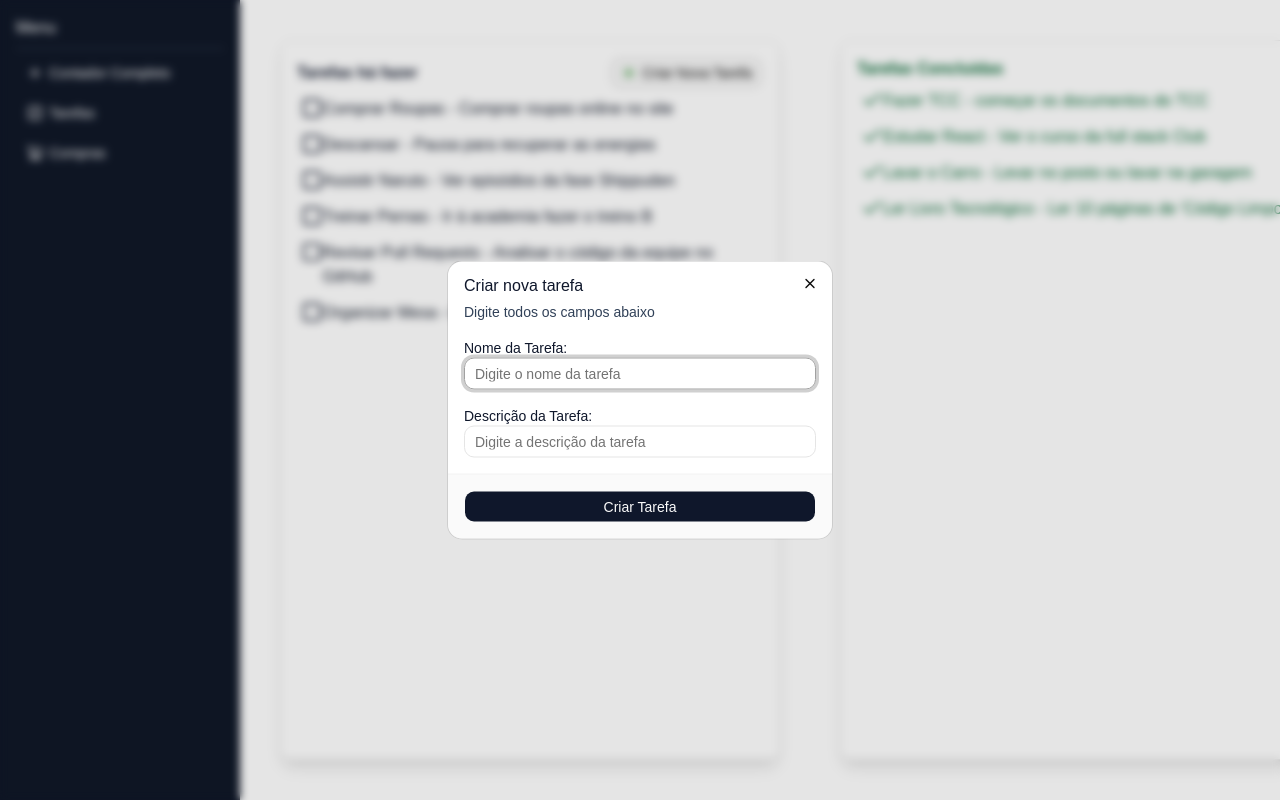
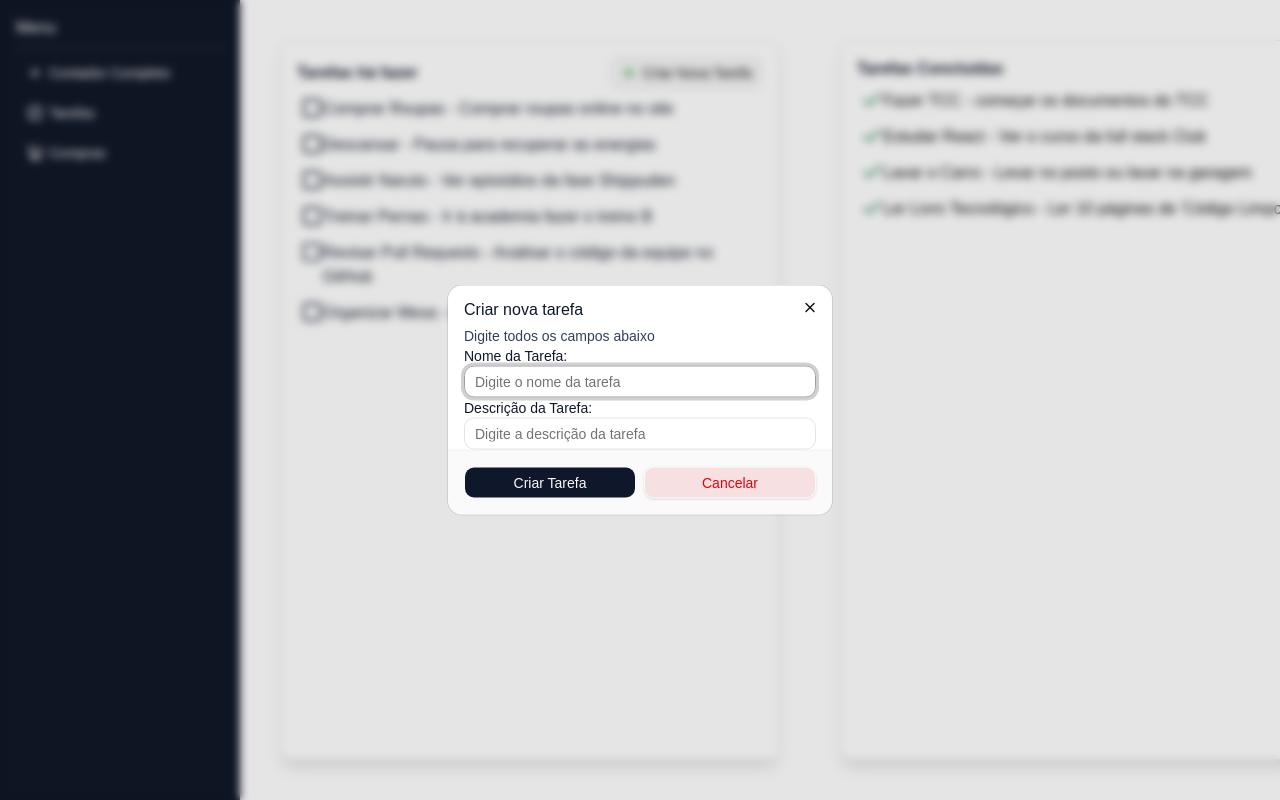
Before and after one commit to Fabiolandin/Aplicando-conceitos-de-react, a React (Vite) app: page /tarefas in a window 1280 px wide. Both pictures are taken after a click on the button "Criar Nova Tarefa". Shown: the top 800 px of the page. Built offline with nearby package versions, Linux system fonts and the light colour scheme.

Commit message:
feat:adicionando lógica para criação de tarefas no dialog

```diff
--- a/src/components/DialogTarefas.jsx
+++ b/src/components/DialogTarefas.jsx
@@ -2,46 +2,82 @@
 import { Dialog, DialogContent, DialogDescription, DialogFooter, DialogHeader, DialogTitle, DialogTrigger } from "@/components/ui/dialog";
 import { Input } from "@/components/ui/input";
 import { PlusIcon } from "lucide-react";
-import { toast } from "sonner";
-const DialogTarefas = () => {
-        const formSubmit = () => {
-        console.log('Tarefa Salva')
-        toast.success('Tarefa Criada com sucesso!')
+import { useState } from "react";
+
+const DialogTarefas = ({dados, setDados}) => {
+
+    const [tituloTarefa, settituloTarefa] = useState('')
+    const [descricaoTarefa, setdescricaoTarefa] = useState('')
+
+    const handleSubmit = (e) => {
+        //PREVINI QUE O FORMULARIO RECARREGUE A PAGINA
+        e.preventDefault();
+
+        //FUNCÃO PARA CRIA NOVA TAREFA
+        const novatarefa = {
+        id: Date.now(),
+        nome: tituloTarefa,
+        status: "Em aberto",
+        descricao: descricaoTarefa
         }
 
-    return(
+        setDados([...dados, novatarefa])
+        console.log(novatarefa)
+        console.log(dados)
+}
+
+
+return (
     <div>
         <Dialog>
-                        <DialogTrigger  asChild>
+
+            <DialogTrigger asChild>
                 <Button variant="outline" className="text-green-600">
-                                <PlusIcon color="green"/>
+                    <PlusIcon color="green" />
                     Criar Nova Tarefa</Button>
             </DialogTrigger>
             <DialogContent>
+                <form onSubmit={handleSubmit}>
                     <DialogHeader>
                         <DialogTitle className="text-slate-900">Criar nova tarefa</DialogTitle>
                         <DialogDescription className="text-slate-700">Digite todos os campos abaixo</DialogDescription>
                     </DialogHeader>
                     <div>
                         <h1 className="text-slate-900">Nome da Tarefa:</h1>
-                            <Input placeholder="Digite o nome da tarefa"></Input>
+                        <Input
+                            placeholder="Digite o nome da tarefa"
+                            value={tituloTarefa}
+                            onChange={(e) => settituloTarefa(e.target.value)}
+                        />
                     </div>
 
                     <div>
                         <h1 className="text-slate-900">Descrição da Tarefa:</h1>
-                            <Input placeholder="Digite a descrição da tarefa"></Input>
+                        <Input
+                            placeholder="Digite a descrição da tarefa"
+                            value={descricaoTarefa}
+                            onChange={(e) => setdescricaoTarefa(e.target.value)}
+                        />
                     </div>
                     <DialogFooter>
                         <DialogTrigger asChild>
                         <Button
-                                className="w-full bg-slate-900"
-                                onClick={formSubmit}
+                            className="bg-slate-900 flex flex-1"
+                            type="submit"
                         >
                             Criar Tarefa
                         </Button>
                         </DialogTrigger>
+                        <DialogTrigger asChild>
+                            <Button
+                                className="flex flex-1 shadow border"
+                                variant="destructive"
+                            >
+                                Cancelar
+                            </Button>
+                        </DialogTrigger>
                     </DialogFooter>
-
+                </form>
             </DialogContent>
         </Dialog>
     </div>
--- a/src/pages/contador-useeffect.jsx
+++ b/src/pages/contador-useeffect.jsx
@@ -36,7 +36,7 @@
         <div className="flex">
         <Sidebar/>
         <div className="flex flex-col h-screen w-screen items-center justify-center gap-3">
-            <Card className="w-[600px]">
+            <Card className="w-150">
                 <CardHeader>
                     <CardTitle>Contador</CardTitle>
                     <CardDescription>Contador feito para aplicar conceitos aprendidos sem IA e com pouca ajuda externa</CardDescription>
--- a/src/pages/tarefas.jsx
+++ b/src/pages/tarefas.jsx
@@ -43,10 +43,10 @@
             <div className="flex">
                 <Sidebar />
             </div>
-            <div className="bg-white p-4 ml-10 mr-5 mt-10 mb-10 min-w-[500px] min-h-[500px] border rounded-lg shadow-lg">
+            <div className="bg-white p-4 ml-10 mr-5 mt-10 mb-10 min-w-125 min-h-125 border rounded-lg shadow-lg">
                 <div className="flex items-center justify-between">
                     <h1 className="font-bold text-slate-900">Tarefas há fazer</h1>
-                    <DialogTarefas />
+                    <DialogTarefas  dados={dados} setDados={setDados}/>
                 </div>
                 <div>
 
@@ -63,14 +63,14 @@
 
             </div>
             {/* Tarefas Concluidas */}
-            <div className="bg-white p-4 ml-10 mr-5 mt-10 mb-10 min-w-[500px] min-h-[500px] rounded-lg  border rounded-lg shadow-lg">
-                <h1 className="font-bold text-green-800">Tarefas Concluidas</h1>
+            <div className="bg-white p-4 ml-10 mr-5 mt-10 mb-10 min-w-125 min-h-125 border rounded-lg shadow-lg">
+                <h1 className="font-bold text-slate-900">Tarefas Concluidas</h1>
                 <div>
 
                     <ul>
                         {tarefasFinalizadas.map((tarefa) => (
-                            <li onClick={() => EmAndamentoTarefa(tarefa)} className="flex p-1 mt-1 text-green-800" key={tarefa.id}>
-                                <Check size={22} className="text-green-800" />
+                            <li className="flex p-1 mt-1" key={tarefa.id}>
+                                <Check size={22} className="text-green-800" onClick={() => EmAndamentoTarefa(tarefa)}/>
                                 {tarefa.nome} - {tarefa.descricao}
                             </li>
                         ))}
```
Lines whose indentation alone changed are shown as unchanged.
